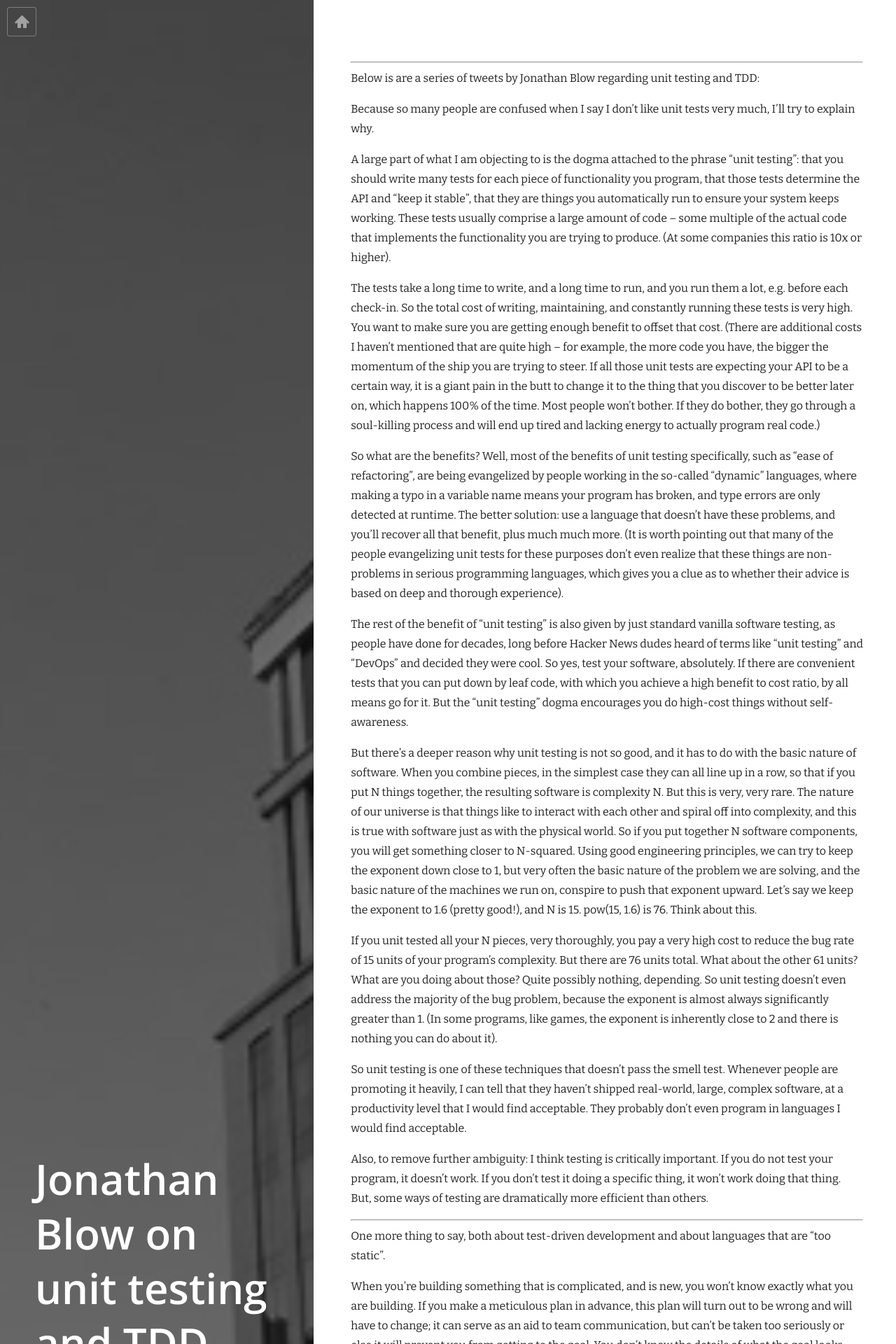
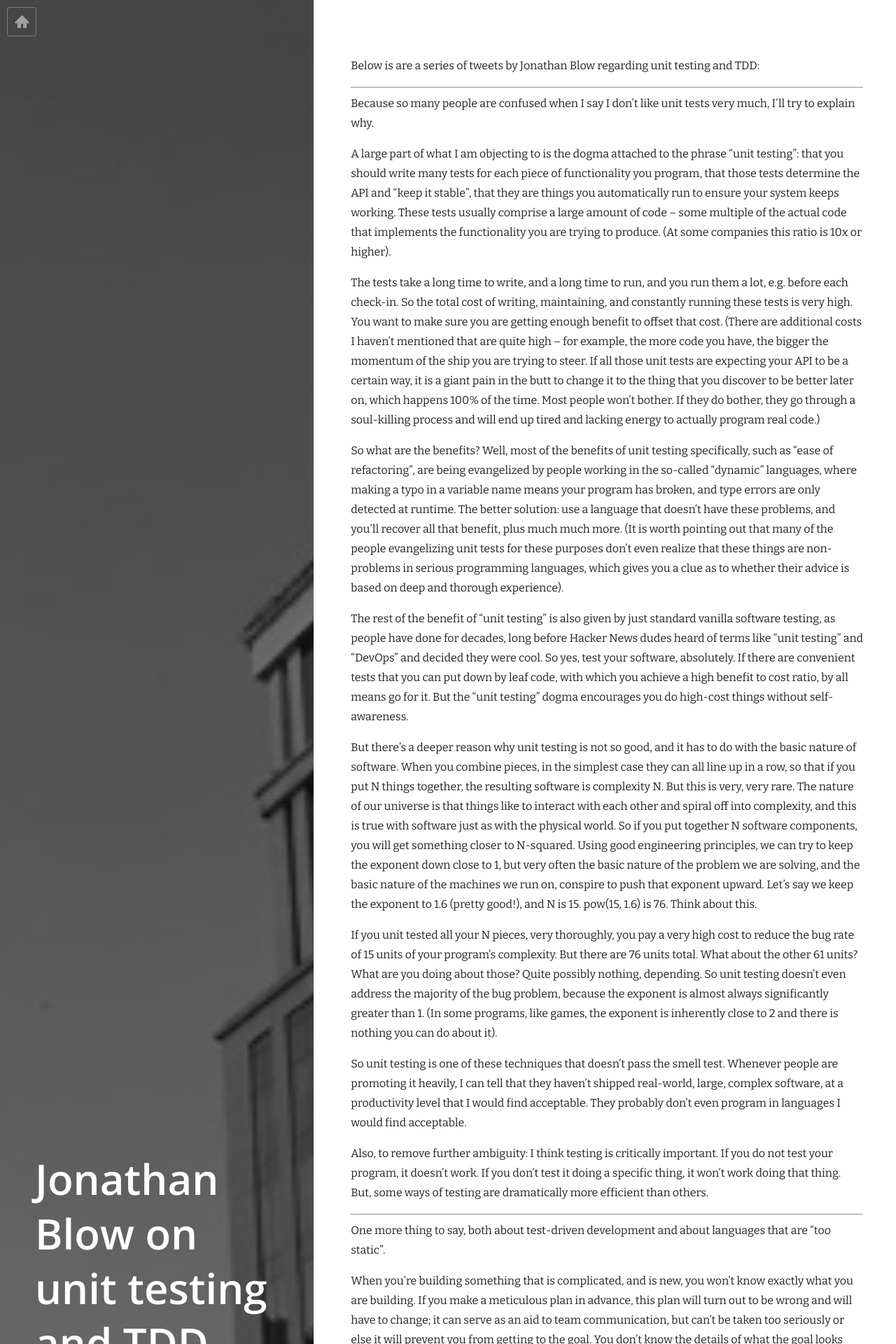
Before and after one commit to RudraNilBasu/blog_v2, a Jekyll site: the page built from _posts/2019-11-15-unit-testing-and-tdd.md, in a window 1280 px wide. Shown: the top 1920 px of the page at 70% size. Built offline with Jekyll 4.4.1, drawn with Linux system fonts in a browser that asks for light colours; nearby versions of some CDN libraries; Markdown is read by kramdown in place of the engine named in the settings.

Commit message:
Revert "Change Layout"
This reverts commit 7a2de056ed8a63263aed8ccb77ae4eba155e2f36.

```diff
--- a/_posts/2019-11-15-unit-testing-and-tdd.md
+++ b/_posts/2019-11-15-unit-testing-and-tdd.md
@@ -6,9 +6,9 @@
 featured_image: /images/post_1.png
 ---
 
+Below is are a series of tweets by Jonathan Blow regarding unit testing and TDD:
 
 ---
-Below is are a series of tweets by Jonathan Blow regarding unit testing and TDD:
 
 Because so many people are confused when I say I don't like unit tests very much, I'll try to explain why.
 
```
Also changed, not shown: _posts/2026-08-22-design-by-iteration.md (+1 -1 lines).
